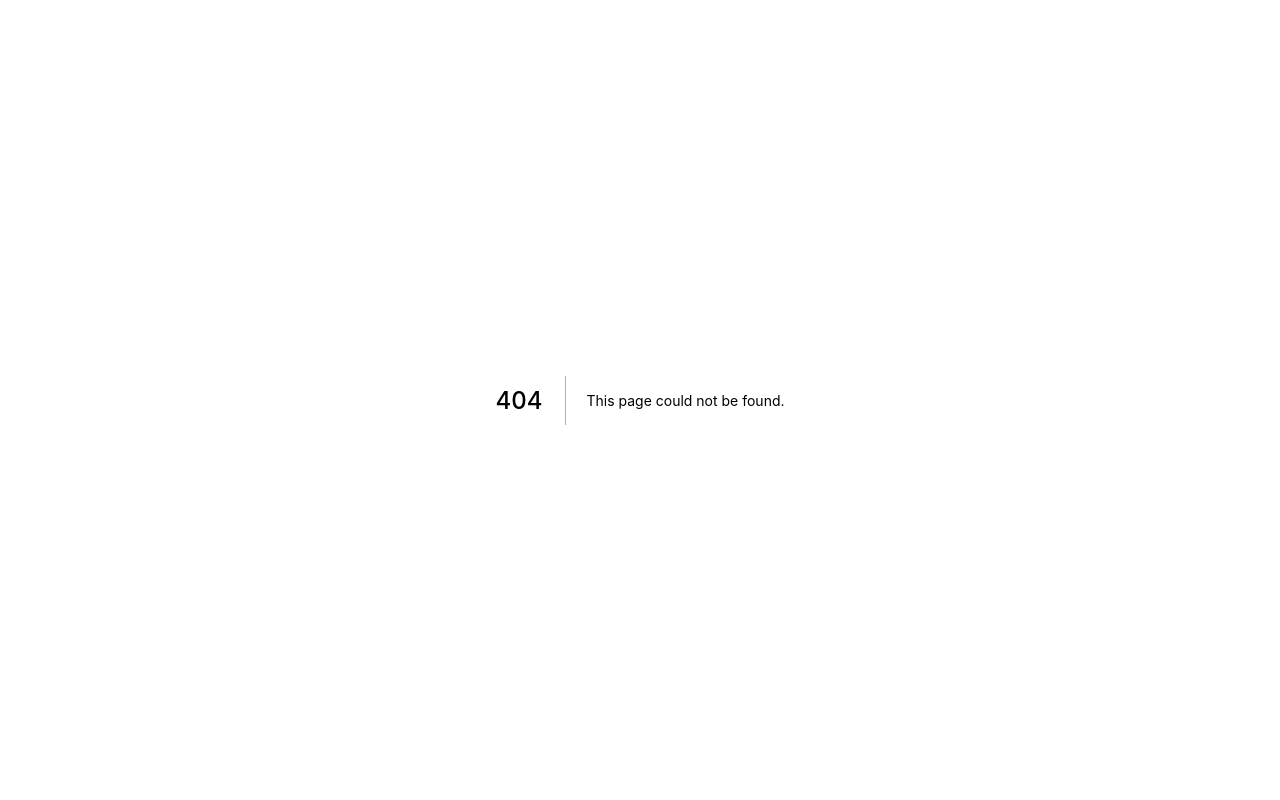
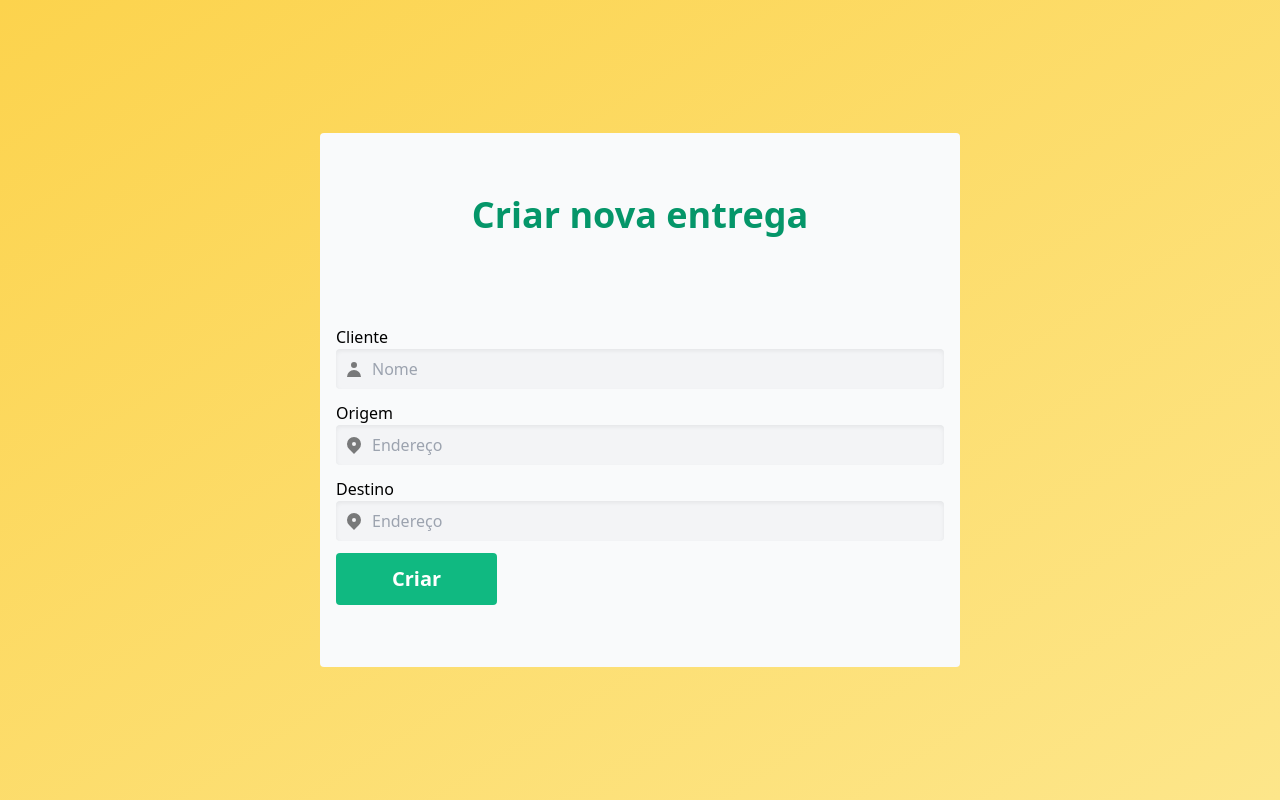
Before and after one commit to rihor/unicad-challenge-frontend, a Next.js app: page /create in a window 1280 px wide. Before the commit this address had no page. Built offline with nearby package versions, Linux system fonts and the light colour scheme; no server answers.

Commit message:
Adding Create page with components and api service

```diff
--- /dev/null
+++ b/src/components/form/Input.tsx
@@ -0,0 +1,37 @@
+import { FC } from "react"
+import { useFormContext } from "react-hook-form"
+
+interface Props {
+  name: string
+  label?: string
+  type?: string
+  placeholder?: string
+}
+
+const FormInput: FC<Props> = ({ name, label, type, placeholder, children }) => {
+  const { register, errors } = useFormContext()
+
+  return (
+    <div className="flex flex-col">
+      {label && <label htmlFor={name}>{label}</label>}
+
+      <div className="p-2 flex items-center bg-gray-100 shadow-inner rounded">
+        {children}
+        <input
+          className="w-full bg-transparent focus:outline-none"
+          id={name}
+          name={name}
+          placeholder={placeholder}
+          type={type || "text"}
+          ref={register}
+        />
+      </div>
+
+      {errors?.[name] && (
+        <p className="text-red-400 italic text-sm">{errors[name].message}</p>
+      )}
+    </div>
+  )
+}
+
+export default FormInput
--- /dev/null
+++ b/src/pages/create.tsx
@@ -0,0 +1,83 @@
+import { NextPage } from "next"
+import { useForm, FormProvider } from "react-hook-form"
+
+import FormInput from "../components/form/Input"
+import api from "../services/api"
+
+const CreateDeliveryPage: NextPage = () => {
+  const form = useForm()
+
+  const onSubmit = form.handleSubmit(async (data) => {
+    console.log(data)
+
+    await api.post("/deliveries", data)
+  })
+
+  return (
+    <div className="h-screen bg-gradient-to-br from-yellow-300 to-yellow-200">
+      <div className="w-10/12 md:w-8/12 lg:w-6/12 h-full mx-auto flex items-center transition-all">
+        <main className="w-full h-4/6 flex flex-col justify-around bg-gray-50 rounded p-4">
+          <h1 className="text-4xl font-semibold text-center text-green-600">
+            Criar nova entrega
+          </h1>
+          <FormProvider {...form}>
+            <form onSubmit={onSubmit} className="space-y-3">
+              <FormInput label="Cliente" name="client_name" placeholder="Nome">
+                <svg
+                  className="h-5 w-5 mr-2 opacity-50 flex-none"
+                  xmlns="http://www.w3.org/2000/svg"
+                  viewBox="0 0 20 20"
+                  fill="currentColor">
+                  <path
+                    fillRule="evenodd"
+                    d="M10 9a3 3 0 100-6 3 3 0 000 6zm-7 9a7 7 0 1114 0H3z"
+                    clipRule="evenodd"
+                  />
+                </svg>
+              </FormInput>
+
+              <FormInput label="Origem" name="start" placeholder="Endereço">
+                <svg
+                  className="h-5 w-5 mr-2 opacity-50 flex-none"
+                  xmlns="http://www.w3.org/2000/svg"
+                  viewBox="0 0 20 20"
+                  fill="currentColor">
+                  <path
+                    fillRule="evenodd"
+                    d="M5.05 4.05a7 7 0 119.9 9.9L10 18.9l-4.95-4.95a7 7 0 010-9.9zM10 11a2 2 0 100-4 2 2 0 000 4z"
+                    clipRule="evenodd"
+                  />
+                </svg>
+              </FormInput>
+
+              <FormInput
+                label="Destino"
+                name="destination"
+                placeholder="Endereço">
+                <svg
+                  className="h-5 w-5 mr-2 opacity-50 flex-none"
+                  xmlns="http://www.w3.org/2000/svg"
+                  viewBox="0 0 20 20"
+                  fill="currentColor">
+                  <path
+                    fillRule="evenodd"
+                    d="M5.05 4.05a7 7 0 119.9 9.9L10 18.9l-4.95-4.95a7 7 0 010-9.9zM10 11a2 2 0 100-4 2 2 0 000 4z"
+                    clipRule="evenodd"
+                  />
+                </svg>
+              </FormInput>
+
+              <button
+                type="submit"
+                className="py-3 px-14 flex items-center rounded bg-green-500 text-xl font-semibold text-white focus:outline-none focus:ring-2 focus:ring-green-200 transition-all">
+                Criar
+              </button>
+            </form>
+          </FormProvider>
+        </main>
+      </div>
+    </div>
+  )
+}
+
+export default CreateDeliveryPage
--- /dev/null
+++ b/src/services/api.ts
@@ -0,0 +1,25 @@
+import axios, { AxiosInstance } from "axios"
+
+class Api {
+  private axios: AxiosInstance
+
+  constructor(url: string) {
+    this.axios = axios.create({
+      baseURL: url,
+    })
+  }
+
+  async get<T>(resource: string) {
+    const response = await this.axios.get<T>(resource)
+
+    return response
+  }
+
+  async post<T>(resource: string, data: any) {
+    const response = await this.axios.post<T>(resource, { data })
+
+    return response
+  }
+}
+
+export default new Api(process.env.NEXT_PUBLIC_API_URL || "")
```
